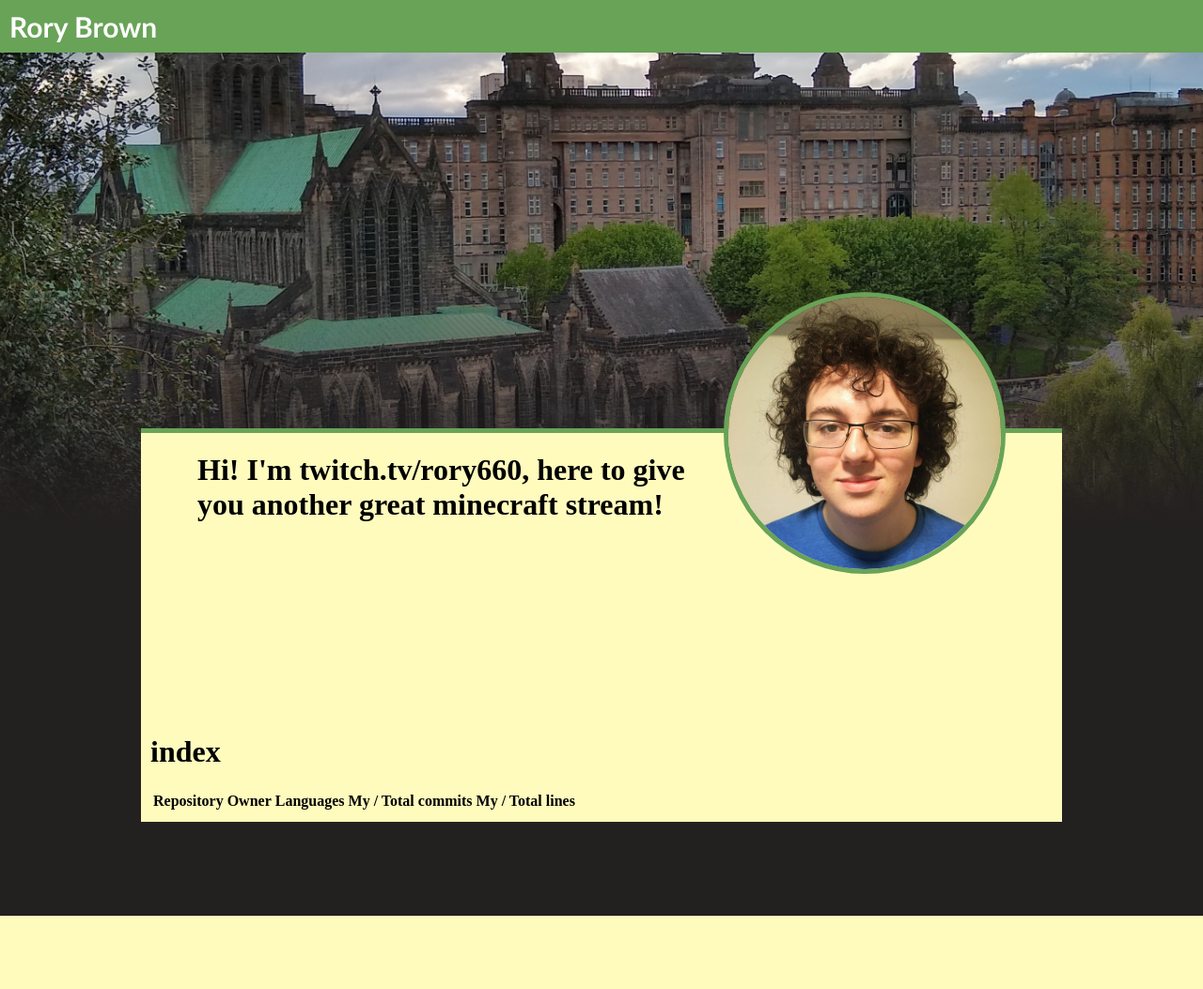
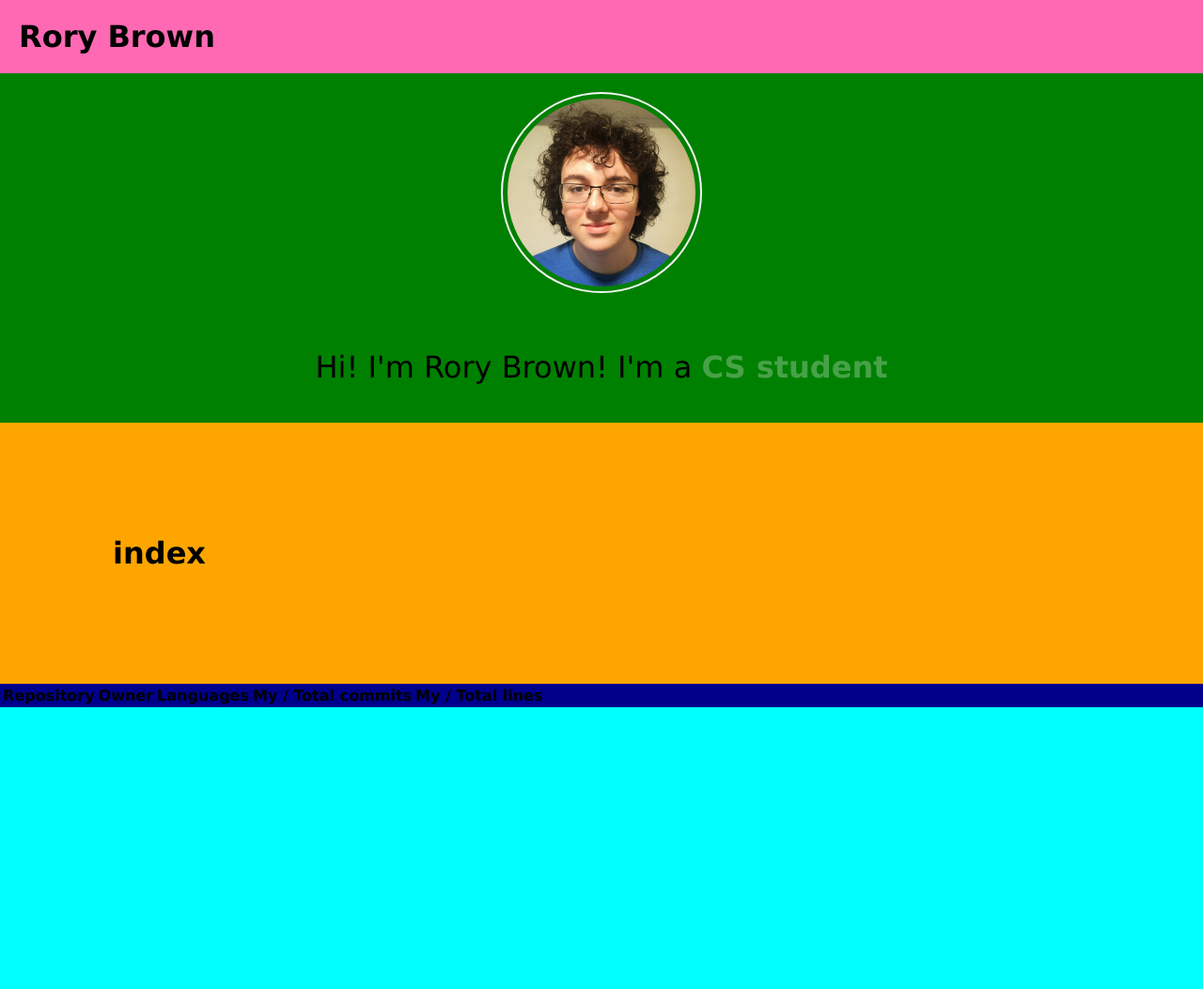
Before and after one commit to rory660/rorybrown.info, a Flask app: page / in a window 1280 px wide. Shown: the whole page at 94% size. Before the commit the page ends 975 px from the top, so only its background shows below. Run offline with Flask 2, Linux system fonts and the light colour scheme; lists and menus that the app fills with data are empty.

Commit message:
web design overhall

```diff
--- a/app/static/styles/master.css
+++ b/app/static/styles/master.css
@@ -1,95 +1,96 @@
-#portfolio {
+* {
+    font-family: Verdana, Geneva, Tahoma, sans-serif;
 }
 
-#navbar {
-    background-color: #68A357;
-    padding: 10px;
-    margin: 0px;
-    font-family: Calibri, Candara, Segoe, "Segoe UI", Optima, Arial, sans-serif;
-    font-weight: bold;
-    font-size: 30px;
-    box-shadow: 0 2px 10px black;
-    color:white;
+body{
+    margin: 0;
+    padding: 0;
 }
 
-#pageContent {
-    background-color: #FFFBBD;
-    position: relative;
-    top: -100px;
-    width: 90vw;
-    margin-left: auto;
-    margin-right: auto;
-    padding: 10px;
-    padding-top: 0;
-    border-top: 5px solid #68A357;
+h1{
+    margin: 0;
+    padding: 20px;
 }
 
-#splash {
+.navbar {
+    width: 100%;
+    background-color: hotpink;
+}
+
+.footer {
     height: 300px;
     width: 100%;
-    background-image: linear-gradient(0deg, #232020, rgba(255,0,0,0) 300px), url("/static/img/splash.jpg");
-    background-repeat: no-repeat, no-repeat;
-    background-position: left top, center;
-    background-attachment: scroll, fixed;
-    background-size: 150%;
+    background-color: cyan;
 }
 
-#topSection{
-    text-align: center;
+.page {
     width: 100%;
-    display: flex;
-    flex-direction: column-reverse;
+    background-color: darkblue;
 }
 
-#topsection>*{
-    position: relative;
-    top: -250px;
+.content {
+    padding: 100px;
+    background-color: orange;
 }
 
-#face {
-    height: 300px;
-    width: 300px;
-    margin-left: auto;
-    margin-right: auto;
+.splash{
+    width: 100%;
+    height:800px auto;
+    background-color: green;
 
-    border-radius: 50%;
-    border: 5px solid #68A357;
-    box-sizing: border-box;
-
+    display: grid;
+    grid-template-columns: auto;
+    grid-template-areas:
+        "splashFace"
+        "splashHeading";
+    justify-items: center;
 }
 
-body {
-    background-color: #232020;
-    padding: 0;
-    margin: 0;
+.splash>*{
+    margin: 20px;
 }
 
-@media screen and (min-width: 768px) {
+.splash>.face{
+    grid-area: splashFace;
+}
 
-    #pageContent {
-        width: 75vw;
-    }
+.splash>h1{
+    font-weight: 500;
+    grid-area: splashHeading;
+}
 
-    #topSection{
-        text-align: left;
-        flex-direction: row;
-        justify-content: space-between;
-    }
+.face{
+    width: 200px;
+    height: 200px;
+    border-radius: 100%;
+    border-style: solid;
+    border-color: whitesmoke;
+    border-width: 2px;
+    padding: 5px;
+}
 
-    #topsection>h1{
-        position: relative;
-        top: 0;
-        margin-left: 50px;
-    }
+.jobText{
+    font-weight: 800;
+    animation: fastFade 5s infinite;
+}
 
-    #topsection>#face{
-        margin-right: 50px;
-        top: -150px;
-    }
+@keyframes fastFade{
+    0%{color: whitesmoke;}
+    20%{color: whitesmoke;}
+    30%{color: transparent;}
+    40%{color: whitesmoke;}
+    100%{color: whitesmoke;}
+}
 
-    #splash{
-        height: 500px;
-    }
+.jobText::after{
+    content: "programmer";
+    animation: jobTextChange 20s infinite;
+}
 
-
+@keyframes jobTextChange{
+    0% {content: "programmer";}
+    25% {content: "tutor";}
+    50% {content: "CS student";}
+    75% {content: ""}
+    100%{content: "programmer";}
 }
--- a/app/templates/base.html
+++ b/app/templates/base.html
@@ -1,16 +1,18 @@
-<html>
+<!DOCTYPE html>
+<html lang="en">
     <head>
+        <meta charset="UTF-8">
+        <meta name="viewport" content="width=device-width, initial-scale=1.0">
+        <meta http-equiv="X-UA-Compatible" content="ie=edge">
         <title>Rory Brown</title>
         <link rel="stylesheet" type="text/css", href="{{ url_for('static', filename='styles/master.css')}}">
     </head>
 
     <body>
-        <div id="navbar">Rory Brown</div>
-        <div id = "splash">
-
-        </div>
-        <div id = "pageContent">
+        <div class = "navbar"><h1>Rory Brown</h1></div>
+        <div class = "page">
             {% block content %}{% endblock %}
         </div>
+        <div class = "footer"></div>
     </body>
 </html>
--- a/app/templates/index.html
+++ b/app/templates/index.html
@@ -1,10 +1,15 @@
 {% extends "base.html" %}
 
 {% block content %}
-    <div id = topSection>
-        <h1>Hi! I'm twitch.tv/rory660, here to give you another great minecraft stream!</h1>
-        <img id = "face" src="{{ url_for('static', filename='img/face.jpg')}}">
-    </div>
-    <h1>index</h1>
-    {% include "portfolio.html" %}
+
+<div class = "splash">
+    <h1>Hi! I'm Rory Brown! I'm a <span class = "jobText"></span></h1>
+    <img class = "face" src="{{ url_for('static', filename='img/face.jpg')}}">
+</div>
+<div class = "content">
+        <h1>index</h1>
+</div>
+
+
+{% include "portfolio.html" %}
 {% endblock %}
```
